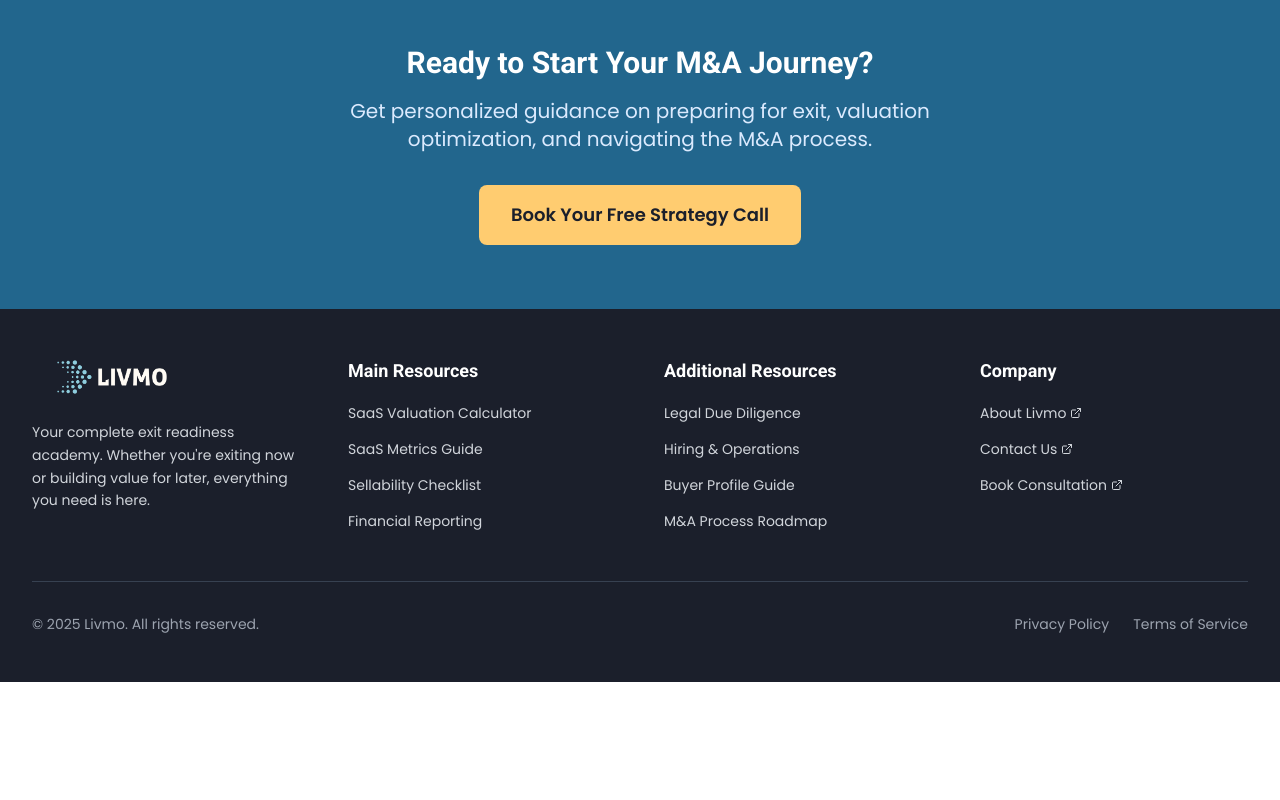
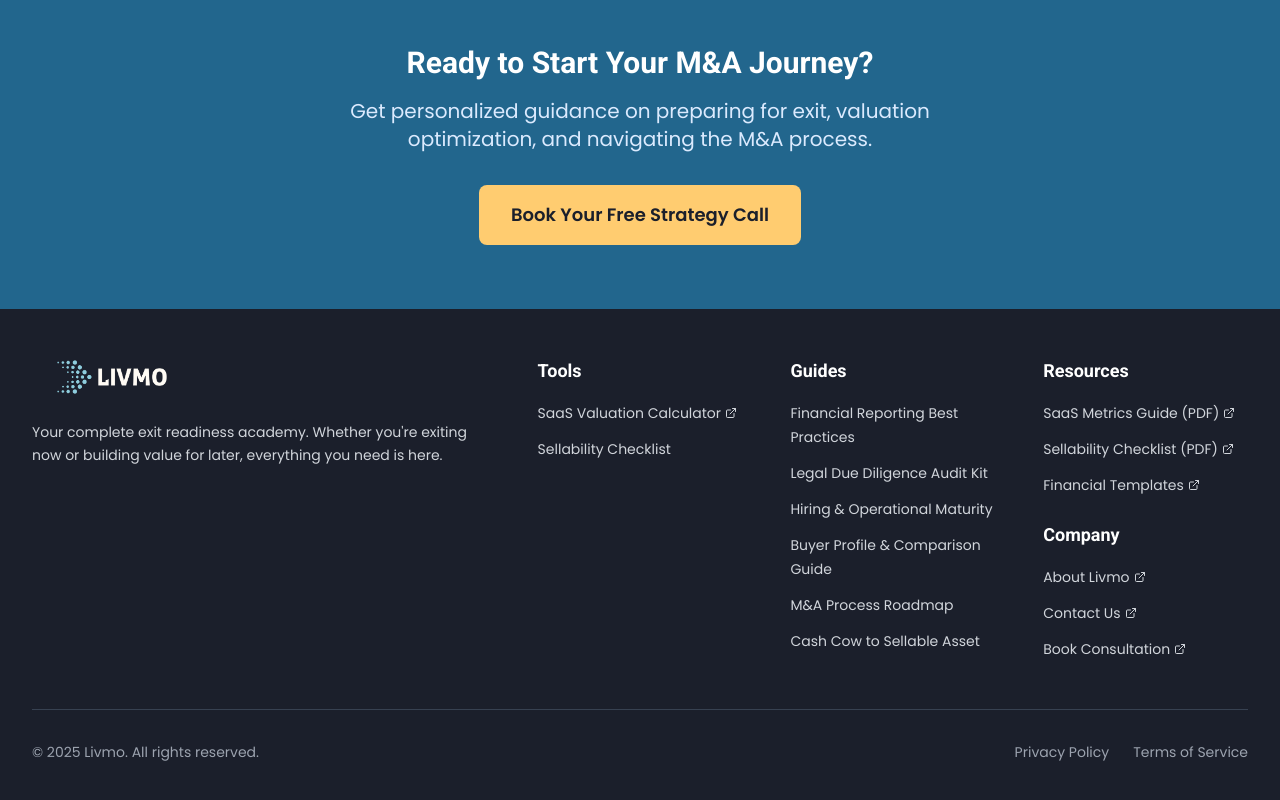
Before and after one commit to khaledazar/learn-livmo, a Next.js app: page /ma-process in a window 1280 px wide. Shown: the part 4777-5577 px from the top of the page. Before the commit the page ends 5459 px from the top, so only its background shows below. Built offline with nearby package versions, Linux system fonts and the light colour scheme.

Commit message:
Update footer to match new navigation structure (Tools, Guides, Resources)

```diff
--- a/components/layout/Footer.tsx
+++ b/components/layout/Footer.tsx
@@ -3,18 +3,24 @@ import Link from 'next/link';
 import Image from 'next/image';
 import { ExternalLink } from 'lucide-react';
 
-const mainLinks = [
-  { name: 'SaaS Valuation Calculator', href: '/saas-valuation' },
-  { name: 'SaaS Metrics Guide', href: '/saas-metrics' },
+const toolsLinks = [
+  { name: 'SaaS Valuation Calculator', href: 'https://saasvaluation.livmo.com/', external: true },
   { name: 'Sellability Checklist', href: '/sellability-checklist' },
-  { name: 'Financial Reporting', href: '/financial-reporting' },
 ];
 
-const resourceLinks = [
-  { name: 'Legal Due Diligence', href: '/legal-due-diligence' },
-  { name: 'Hiring & Operations', href: '/hiring-operations' },
-  { name: 'Buyer Profile Guide', href: '/buyer-profile' },
+const guidesLinks = [
+  { name: 'Financial Reporting Best Practices', href: '/financial-reporting' },
+  { name: 'Legal Due Diligence Audit Kit', href: '/legal-due-diligence' },
+  { name: 'Hiring & Operational Maturity', href: '/hiring-operations' },
+  { name: 'Buyer Profile & Comparison Guide', href: '/buyer-profile' },
   { name: 'M&A Process Roadmap', href: '/ma-process' },
+  { name: 'Cash Cow to Sellable Asset', href: '/cash-cow-hacks' },
+];
+
+const resourcesLinks = [
+  { name: 'SaaS Metrics Guide (PDF)', href: 'https://go.livmo.com/hubfs/The_SaaS_Exit_Valuation_Guide-Fundamentals_Metrics_and_Drivers.pdf', external: true },
+  { name: 'Sellability Checklist (PDF)', href: 'https://go.livmo.com/hubfs/Livmo%20-%20Business%20Owner%20Sellability%20Checklist%20-%20Regular%20Business.pdf', external: true },
+  { name: 'Financial Templates', href: 'https://drive.google.com/drive/folders/1FnPdg_vm5QT98_kiJlrvT4YmZsve0y9z', external: true },
 ];
 
 const companyLinks = [
@@ -29,9 +35,9 @@ export const Footer: React.FC = () => {
   return (
     <footer className="bg-livmo-navy text-white">
       <div className="max-w-7xl mx-auto px-4 sm:px-6 lg:px-8 py-12">
-        <div className="grid grid-cols-1 md:grid-cols-2 lg:grid-cols-4 gap-8 lg:gap-12">
+        <div className="grid grid-cols-1 md:grid-cols-2 lg:grid-cols-5 gap-8 lg:gap-12">
           {/* Brand Column */}
-          <div className="lg:col-span-1">
+          <div className="lg:col-span-2">
             <div className="relative w-40 h-10 mb-6">
               <Image
                 src="/universal-assets/images/livmo-logo-dark-bg.png"
@@ -45,11 +51,30 @@ export const Footer: React.FC = () => {
             </p>
           </div>
 
-          {/* Main Resources */}
+          {/* Tools */}
           <div>
-            <h3 className="text-lg font-headline font-semibold mb-4">Main Resources</h3>
+            <h3 className="text-lg font-headline font-semibold mb-4">Tools</h3>
             <ul className="space-y-3">
-              {mainLinks.map((link) => (
+              {toolsLinks.map((link) => (
+                <li key={link.name}>
+                  <Link
+                    href={link.href}
+                    className="text-gray-300 hover:text-livmo-gold transition-colors duration-200 text-sm inline-flex items-center gap-1"
+                    {...(link.external ? { target: '_blank', rel: 'noopener noreferrer' } : {})}
+                  >
+                    {link.name}
+                    {link.external && <ExternalLink className="h-3 w-3" />}
+                  </Link>
+                </li>
+              ))}
+            </ul>
+          </div>
+
+          {/* Guides */}
+          <div>
+            <h3 className="text-lg font-headline font-semibold mb-4">Guides</h3>
+            <ul className="space-y-3">
+              {guidesLinks.map((link) => (
                 <li key={link.name}>
                   <Link
                     href={link.href}
@@ -62,25 +87,23 @@ export const Footer: React.FC = () => {
             </ul>
           </div>
 
-          {/* Additional Resources */}
+          {/* Resources & Company Combined */}
           <div>
-            <h3 className="text-lg font-headline font-semibold mb-4">Additional Resources</h3>
-            <ul className="space-y-3">
-              {resourceLinks.map((link) => (
+            <h3 className="text-lg font-headline font-semibold mb-4">Resources</h3>
+            <ul className="space-y-3 mb-6">
+              {resourcesLinks.map((link) => (
                 <li key={link.name}>
                   <Link
                     href={link.href}
-                    className="text-gray-300 hover:text-livmo-gold transition-colors duration-200 text-sm"
+                    className="text-gray-300 hover:text-livmo-gold transition-colors duration-200 text-sm inline-flex items-center gap-1"
+                    {...(link.external ? { target: '_blank', rel: 'noopener noreferrer' } : {})}
                   >
                     {link.name}
+                    {link.external && <ExternalLink className="h-3 w-3" />}
                   </Link>
                 </li>
               ))}
             </ul>
-          </div>
-
-          {/* Company */}
-          <div>
             <h3 className="text-lg font-headline font-semibold mb-4">Company</h3>
             <ul className="space-y-3">
               {companyLinks.map((link) => (
```
